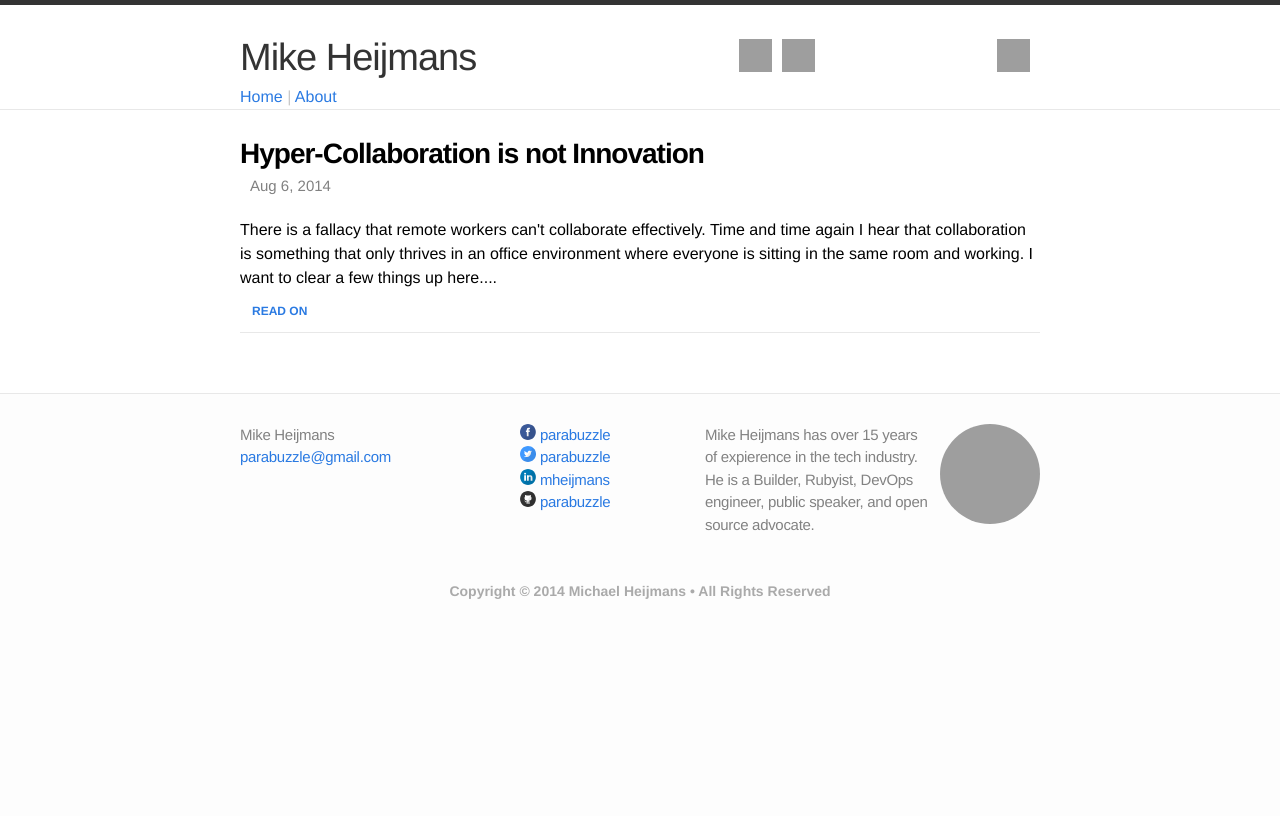
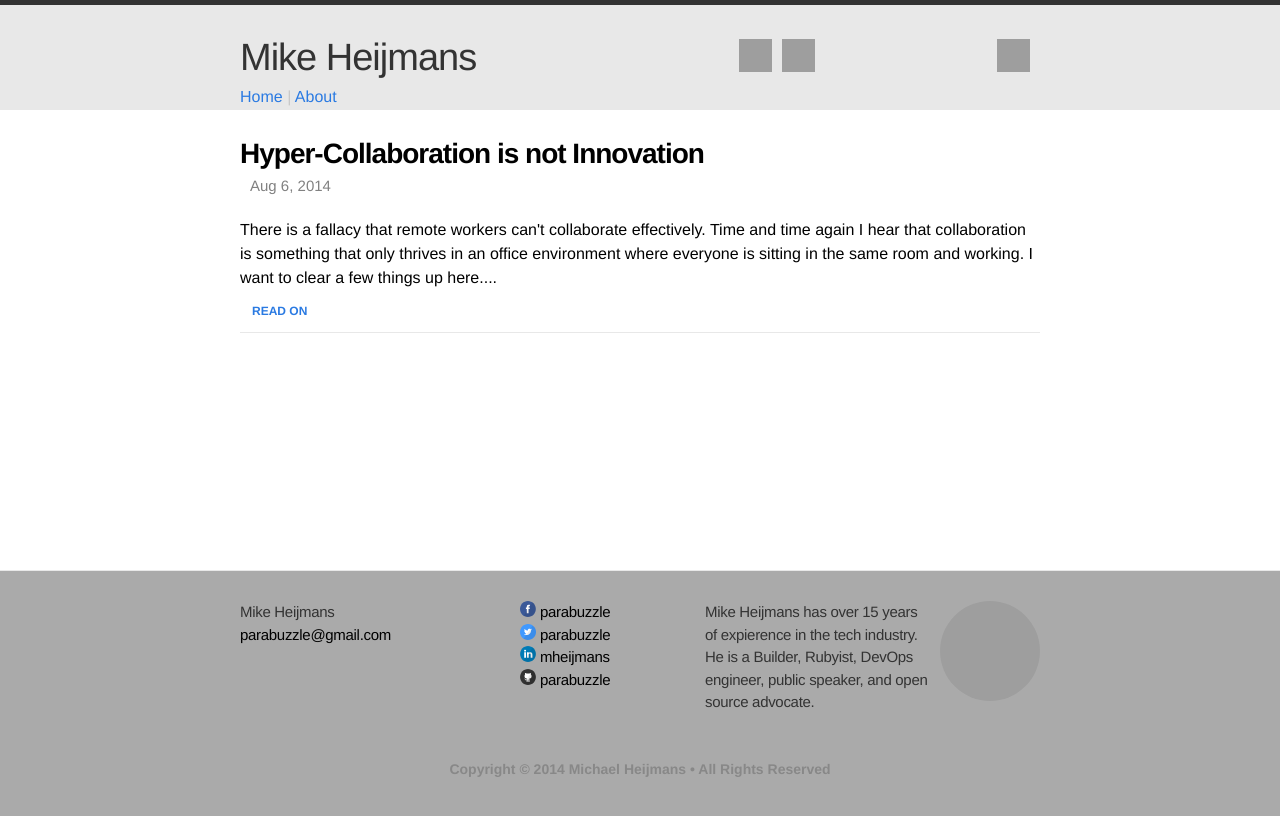
Before and after one commit to parabuzzle/parabuzzle.github.io, a Jekyll site: the page built from index.html, in a window 1280 px wide. Shown: the top 816 px of the page. Built offline with Jekyll 4.4.1, drawn with Linux system fonts in a browser that asks for light colours; grey boxes are pictures that could not be loaded.

Commit message:
color it up a bit more

```diff
--- a/css/main.css
+++ b/css/main.css
@@ -6,7 +6,7 @@
   padding: 0;
 }
 
-html, body { height: 100%; }
+html, body { height: 100%;}
 
 body {
   font-family: Helvetica, Arial, sans-serif;
@@ -14,6 +14,7 @@ body {
   line-height: 1.5;
   font-weight: 300;
   background-color: #fdfdfd;
+  background: #aaa;
 }
 
 h1, h2, h3, h4, h5, h6 { font-size: 100%; font-weight: 400; }
@@ -45,6 +46,7 @@ a:visited { color: #205caa; }
   border-bottom: 1px solid #e8e8e8;
   min-height: 56px;
   background-color: white;
+  background-color: #e8e8e8;
 }
 
 .site-title,
@@ -83,7 +85,7 @@ a:visited { color: #205caa; }
 .site-footer {
   border-top: 1px solid #e8e8e8;
   padding: 30px 0;
-  background:3;
+  color:#333;
 }
 
 .footer-heading {
@@ -94,6 +96,14 @@ a:visited { color: #205caa; }
 }
 
 .site-footer .column { float: left; margin-bottom: 15px; }
+
+.site-footer a {
+  color:#000;
+}
+
+.site-footer a:hover {
+  color:#FFFFFF;
+}
 
 .footer-col-1 {
   width: 270px; /*fallback*/
@@ -125,7 +135,7 @@ a:visited { color: #205caa; }
 .site-footer p {
   font-size: 15px;
   letter-spacing: -.3px;
-  color: #828282;
+  color: #333;
 }
 
 .github-icon-svg,
@@ -144,6 +154,8 @@ a:visited { color: #205caa; }
 .page-content {
   padding: 30px 0;
   background-color: #fff;
+  min-height: 400px;
+  _height: 400px;
 }
 
 
@@ -468,7 +480,7 @@ a:visited { color: #205caa; }
   text-align: center;
   font-size:14px;
   font-weight: bold;
-  color:#aaa;
+  color:#888;
 }
 
 #page-links {
```
